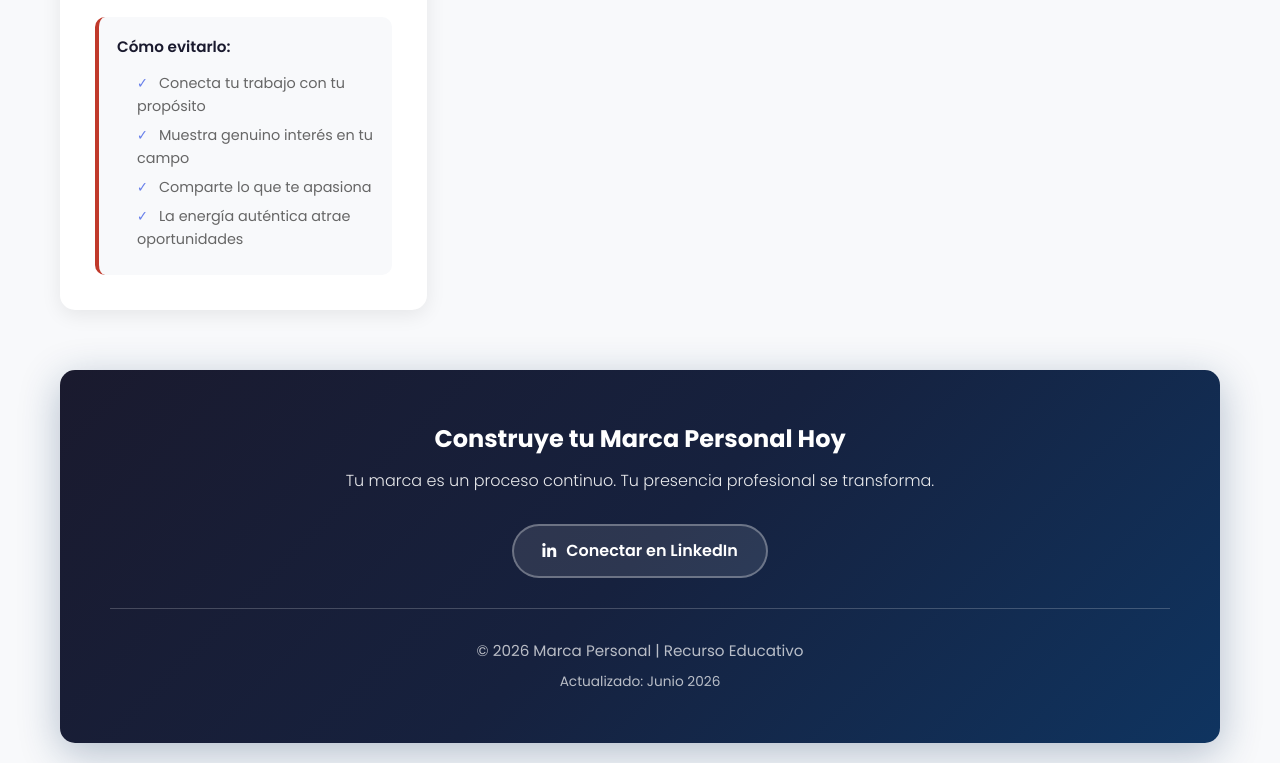
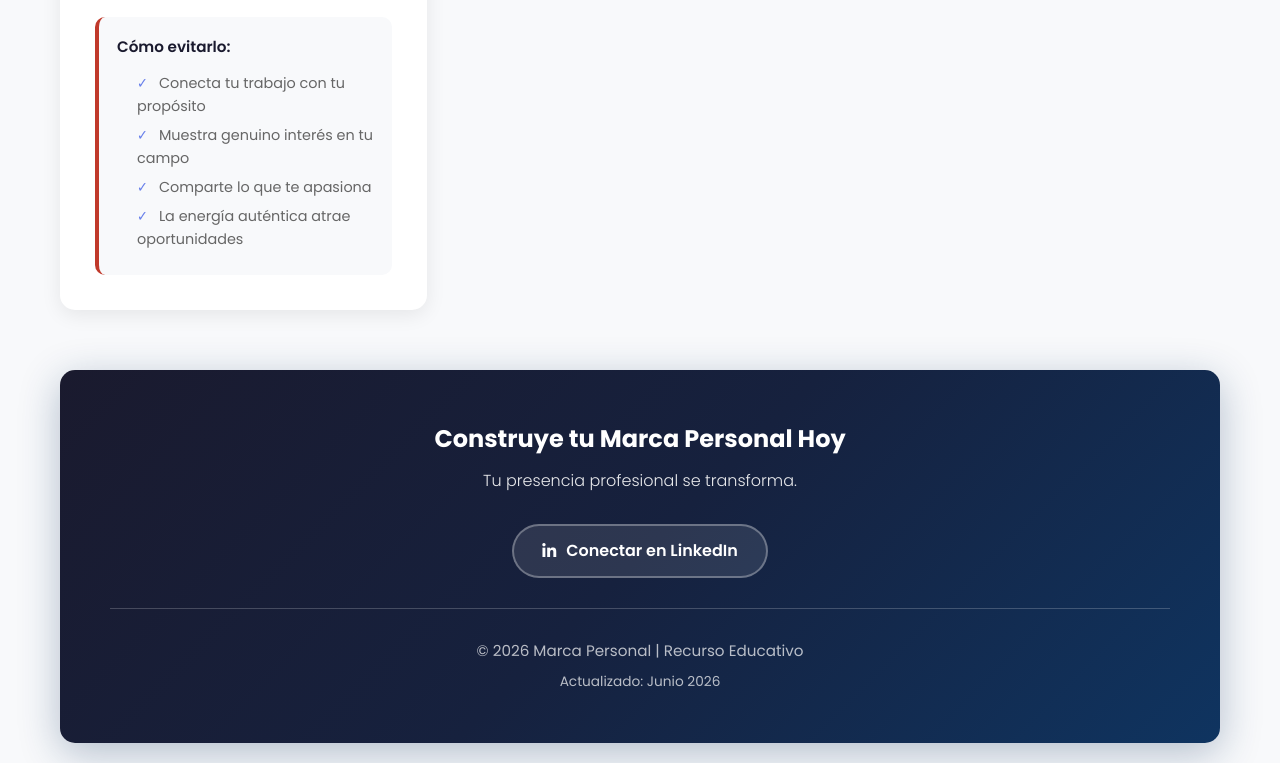
Before and after one commit to White-dev7/marca-personal, a plain HTML site: page index.html in a window 1280 px wide. Shown: the part 3858-4621 px from the top of the page. Drawn offline with Linux system fonts and the light colour scheme.

Commit message:
Update index.html

```diff
--- a/index.html
+++ b/index.html
@@ -750,7 +750,7 @@
         <footer>
             <div class="footer-content">
                 <h3>Construye tu Marca Personal Hoy</h3>
-                <p>Tu marca es un proceso continuo. Tu presencia profesional se transforma.</p>
+                <p>Tu presencia profesional se transforma.</p>
             </div>
             <div class="social-links">
                 <a href="https://www.linkedin.com/in/jacqueline-noemy-osorio-96906722a/?skipRedirect=true" target="_blank">
```
